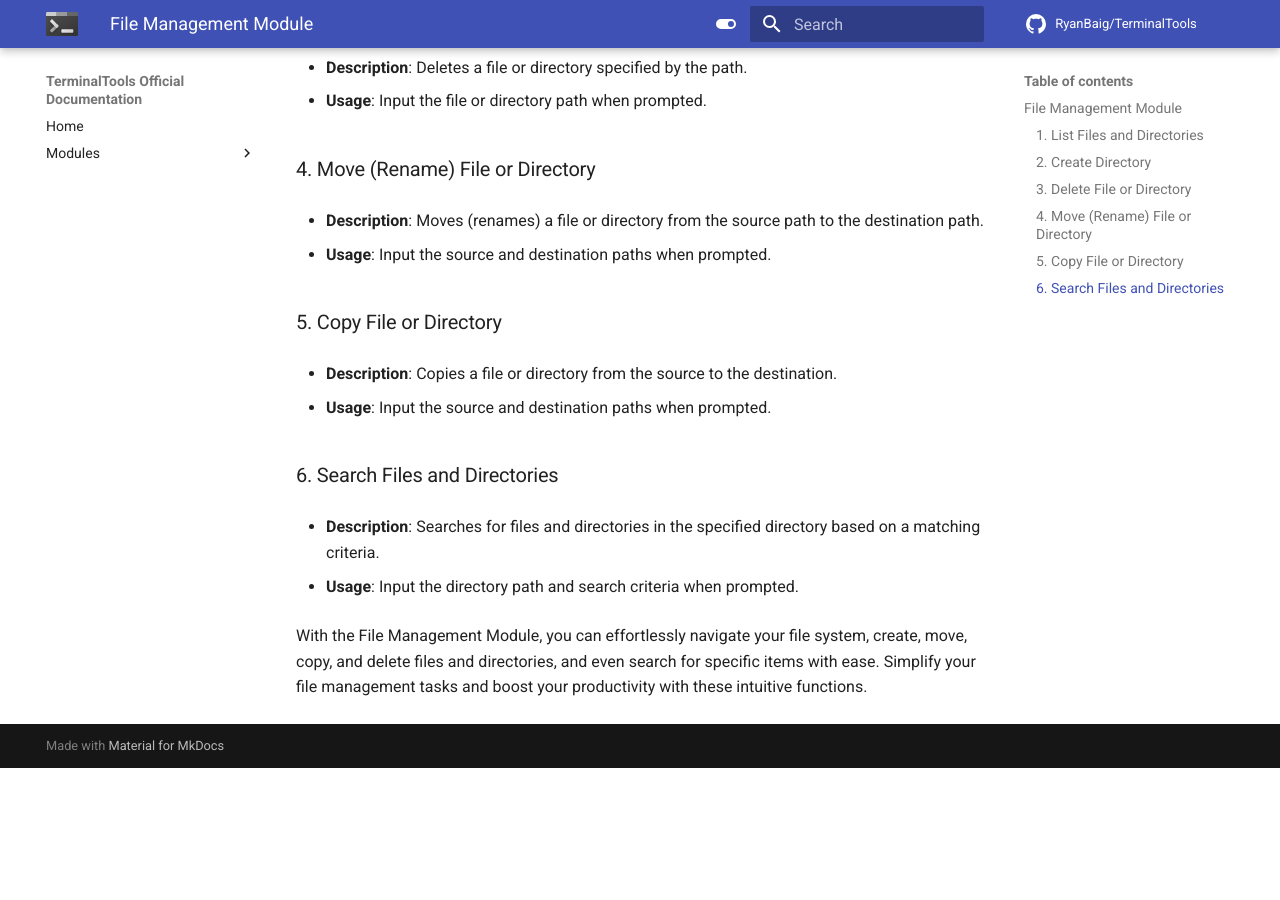
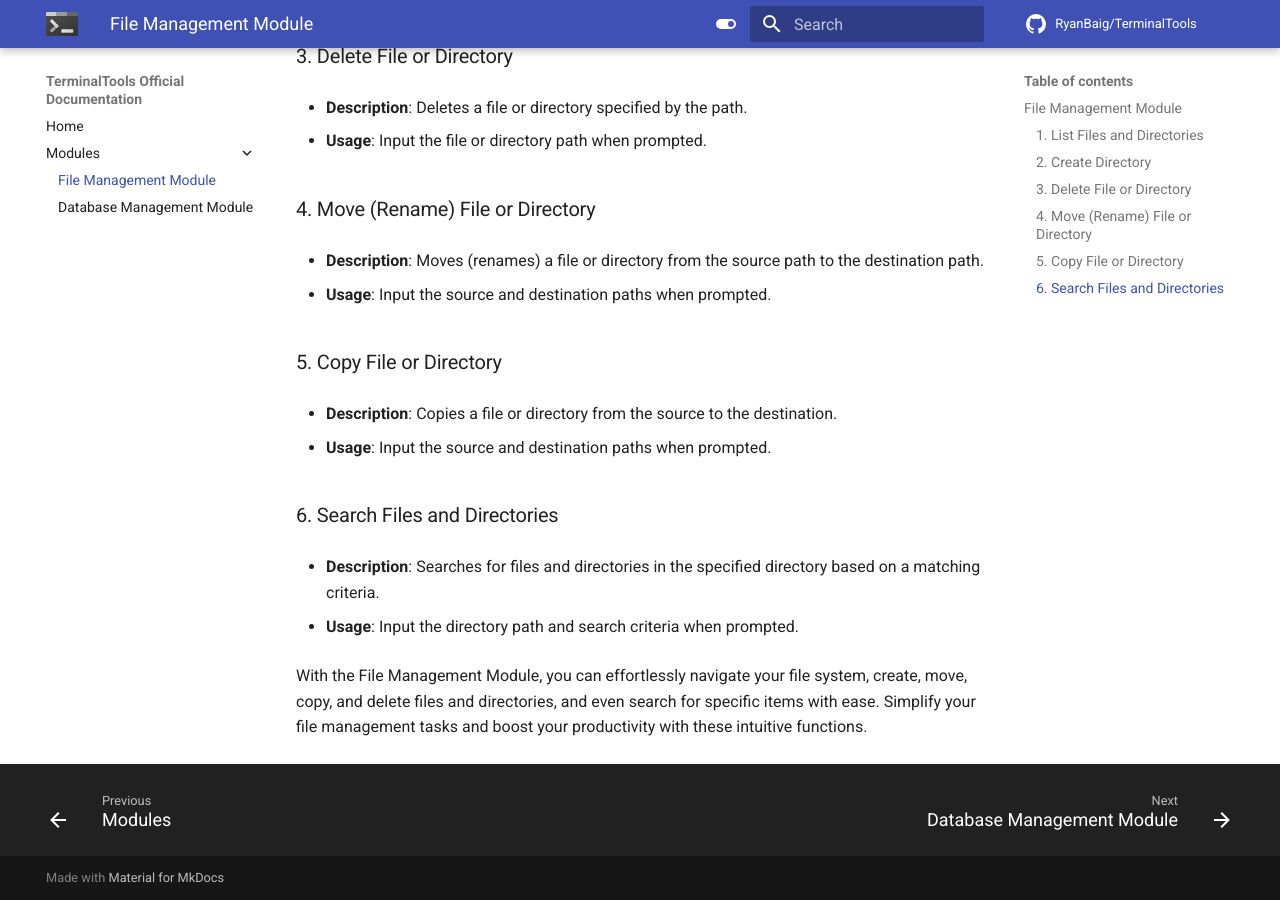
Before and after one commit to RyanBaig/TerminalTools, an MkDocs documentation site: the page built from docs/modules/file-management.md, in a window 1280 px wide and 900 px high, scrolled down 645 px. Built offline with MkDocs 1.6.1 and Material for MkDocs 9.7.7, drawn with Linux system fonts in a browser that asks for light colours; comment, search, counter and statistics services are not loaded; before the commit the page ends 1413 px from its top, so only the background shows below that; part of the change alters nothing that is shown.

```diff
--- a/mkdocs.yml
+++ b/mkdocs.yml
@@ -49,17 +49,10 @@ nav:
   - Home: index.md
   - Modules:
     - modules/index.md
-    - modules/filemanagement.md
-    - modules/dbmanagement.md
+    - modules/file-management.md
+    - modules/database-management.md
 
 extra:
-  consent:
-    title: Cookie consent
-    description: >-
-      We use cookies to recognize your repeated visits and preferences, as well
-      as to measure the effectiveness of our documentation and whether users
-      find what they're searching for. With your consent, you're helping us to
-      make our documentation better.
   analytics:
     feedback:
       title: Was this page helpful?
```
